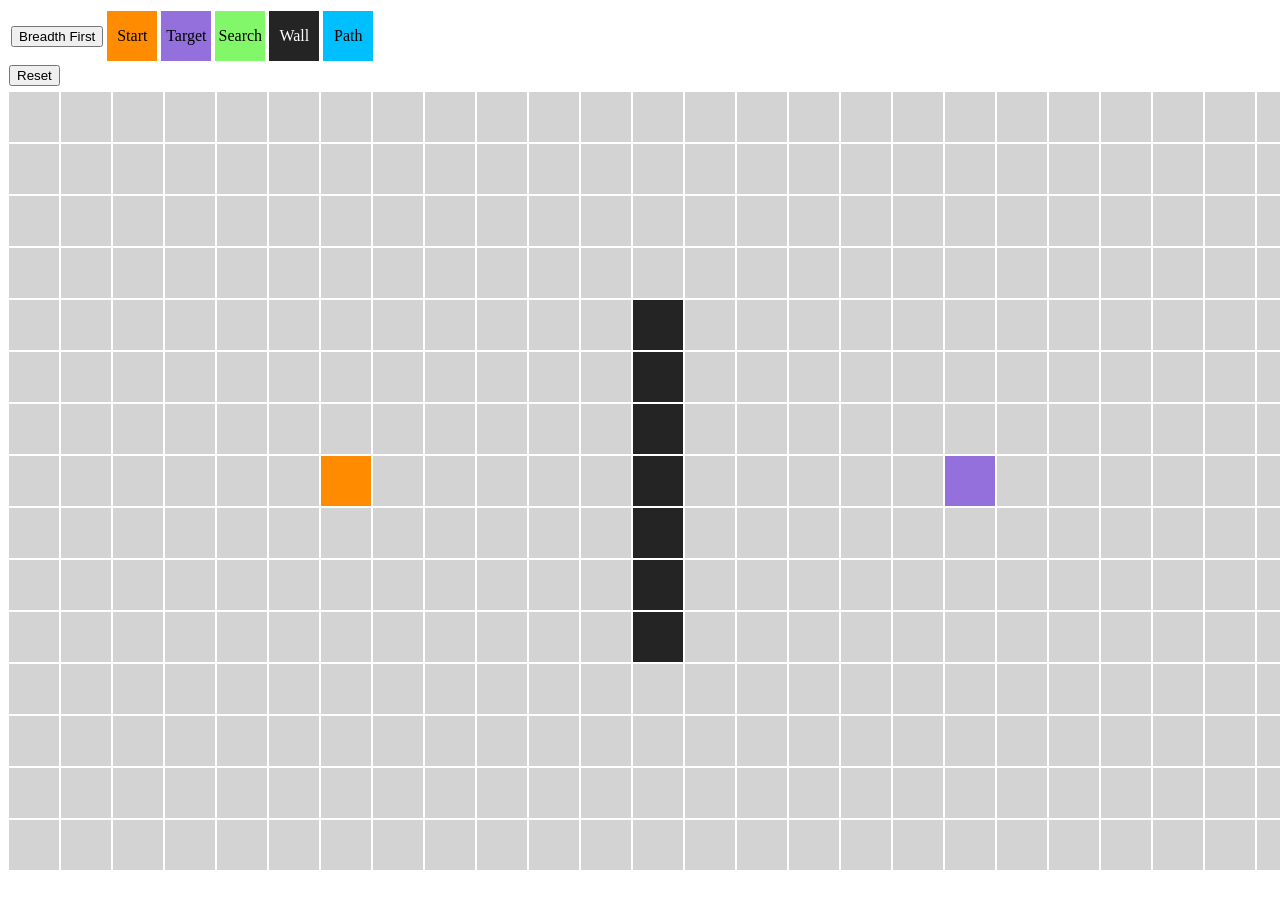
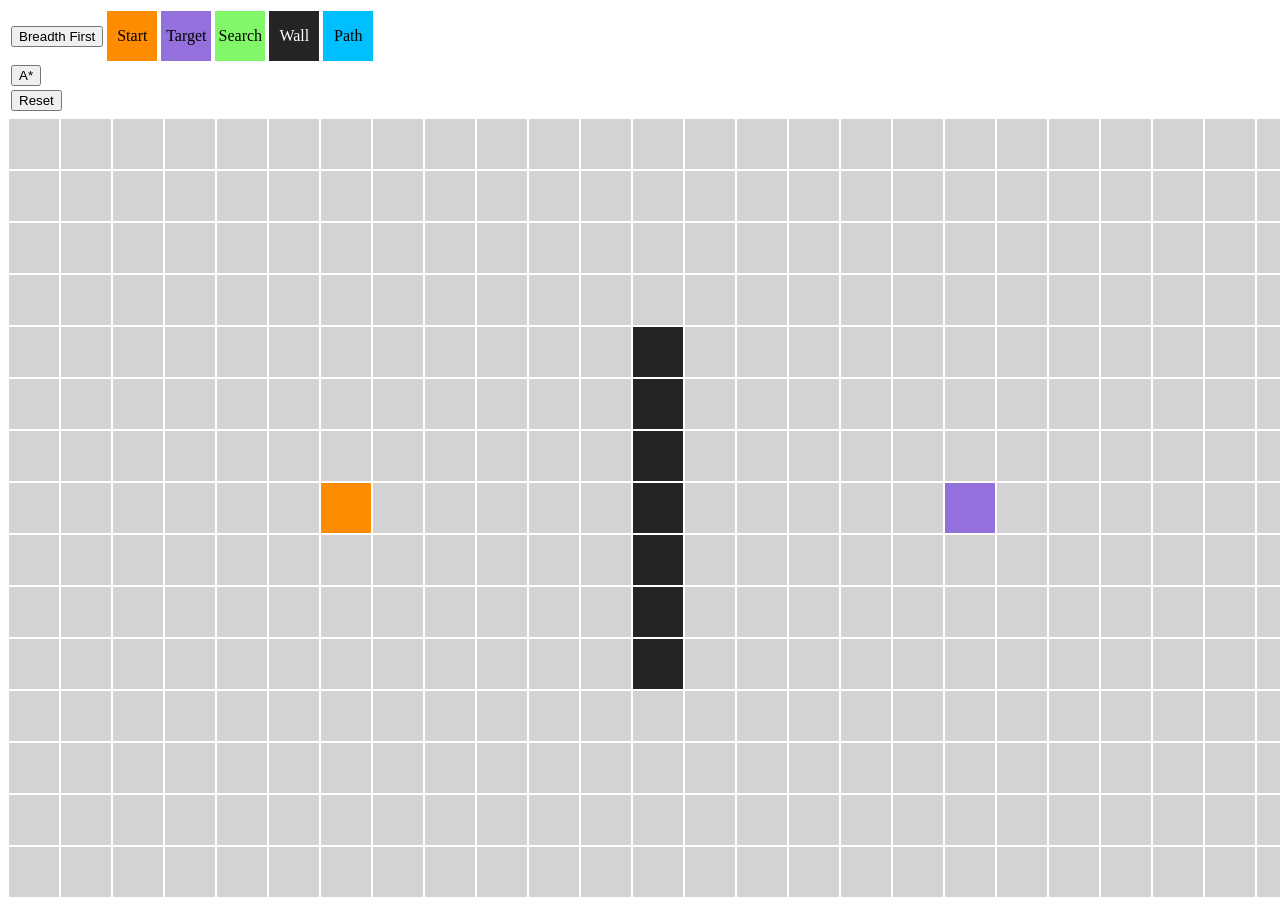
Before and after one commit to otson/Pathfinding-Algorithm-Visualizer, an Angular app: page / in a window 1280 px wide. Shown: the top 906 px of the page. Before the commit the page ends 879 px from the top, so only its background shows below. Built offline with nearby package versions, Linux system fonts and the light colour scheme.

Commit message:
add initial a* implementation

```diff
--- a/src/app/pathfinder.service.ts
+++ b/src/app/pathfinder.service.ts
@@ -33,8 +33,72 @@ export class PathfinderService {
     }
   }
 
-  public getMap(){
+  public getMap() {
     return this.map;
+  }
+
+  public solveAStar(): Response {
+    function heuristic(start: Cell) {
+      return Math.abs(start.column - end.column) +
+        Math.abs(start.row -end.row);
+    }
+
+    function getNeighbors(curr: Cell, map: Cell[][]){
+      let neighbors = [];
+      if(curr.row > 0) neighbors.push(map[curr.row-1][curr.column]);
+      if(curr.row < map.length - 1) neighbors.push(map[curr.row+1][curr.column]);
+      if(curr.column > 0) neighbors.push(map[curr.row][curr.column-1]);
+      if(curr.column < map[0].length - 1) neighbors.push(map[curr.row][curr.column+1]);
+      return neighbors;
+    }
+
+    const response = new Response();
+    let start = this.getStart();
+    let end = this.getEnd();
+    let openSet: Cell[] = [];
+    let gScore = new Map();
+    let fScore = new Map();
+    for(let row = 0; row < this.rows; row++) {
+      for (let column = 0; column < this.columns; column++) {
+        gScore.set(this.map[row][column], Infinity);
+        fScore.set(this.map[row][column], Infinity);
+      }
+    }
+    openSet.push(start);
+    gScore.set(start, 0);
+    fScore.set(start, heuristic(start));
+    while(openSet.length > 0){
+      // get node with lowest f value;
+      let curr = openSet[0];
+      if(curr === end){
+        while(curr.parent != undefined){
+          response.path.push(curr);
+          curr = curr.parent;
+        }
+        break;
+      }
+      for(let i = 1; i < openSet.length; i++){
+        if(fScore.get(curr) > fScore.get(openSet[i])){
+          curr = openSet[i];
+        }
+      }
+      openSet = openSet.filter((item) => item !== curr);
+      for(let neighbor of getNeighbors(curr, this.map)){
+        if(neighbor.isWall) continue;
+        let tentativeGScore = gScore.get(curr) + 1;
+        if(tentativeGScore < gScore.get(neighbor)){
+          neighbor.parent = curr;
+          gScore.set(neighbor, tentativeGScore);
+          fScore.set(neighbor, tentativeGScore + heuristic(neighbor));
+          if(openSet.filter((item) => item === curr).length == 0){
+            response.traversal.push(neighbor);
+            openSet.push(neighbor);
+          }
+        }
+      }
+    }
+
+    return response;
   }
 
   /**
@@ -43,7 +107,7 @@ export class PathfinderService {
    */
   public solveBreadthFirst(): Response{
     const response = new Response();
-    let start!: Cell;
+    let start: Cell = this.getStart();
     for(let i = 0; i < this.map.length; i++){
       for(let j = 0; j < this.map[i].length; j++){
         if(this.map[i][j].isStart) {
@@ -75,6 +139,27 @@ export class PathfinderService {
     return response;
   }
 
+  private getStart(){
+    for(let i = 0; i < this.map.length; i++){
+      for(let j = 0; j < this.map[i].length; j++){
+        if(this.map[i][j].isStart) {
+          return this.map[i][j];
+        }
+      }
+    }
+    return this.map[0][0];
+  }
+  private getEnd(){
+    for(let i = 0; i < this.map.length; i++){
+      for(let j = 0; j < this.map[i].length; j++){
+        if(this.map[i][j].isEnd) {
+          return this.map[i][j];
+        }
+      }
+    }
+    return this.map[0][0];
+  }
+
   private processNeighbor(parent: Cell, row: number, column: number, q : Cell[]){
     if(row < 0 || column < 0 || row >= this.rows || column >= this.columns) return;
     let child = this.map[row][column];
--- a/src/app/topbar/topbar.component.html
+++ b/src/app/topbar/topbar.component.html
@@ -25,10 +25,15 @@
         text-align: center;vertical-align: middle;line-height: 50px">Path</div>
       </td>
     </tr>
-  </table>
+      <tr>
+        <td>
+          <button (click)="solveAStar()">A*</button>
+        </td>
+      </tr>
     <tr>
       <td>
         <button (click)="reset()">Reset</button>
       </td>
     </tr>
+  </table>
 </div>
--- a/src/app/topbar/topbar.component.ts
+++ b/src/app/topbar/topbar.component.ts
@@ -17,7 +17,14 @@ export class TopbarComponent implements OnInit {
   }
 
   solveBreadthFirst() {
-    let solution: Response = this.pathfinderService.solveBreadthFirst();
+    this.animate(this.pathfinderService.solveBreadthFirst());
+  }
+
+  solveAStar() {
+    this.animate((this.pathfinderService.solveAStar()));
+  }
+
+  private animate(solution: Response){
     for(let i = 0; i < solution.traversal.length; i++){
       this.timeouts.push(setTimeout(function () {
         let cell = solution.traversal[i];
@@ -42,4 +49,6 @@ export class TopbarComponent implements OnInit {
       clearTimeout(this.timeouts.pop());
     }
   }
+
+
 }
```
Lines whose indentation alone changed are shown as unchanged.
